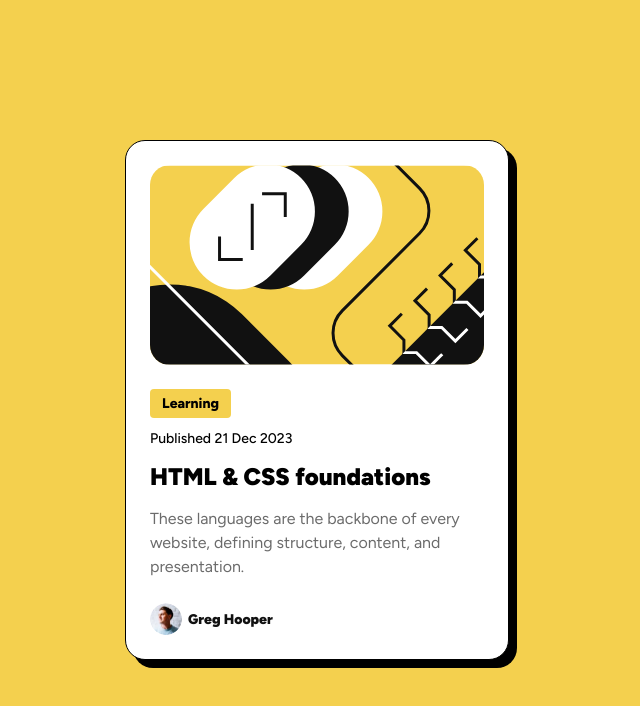
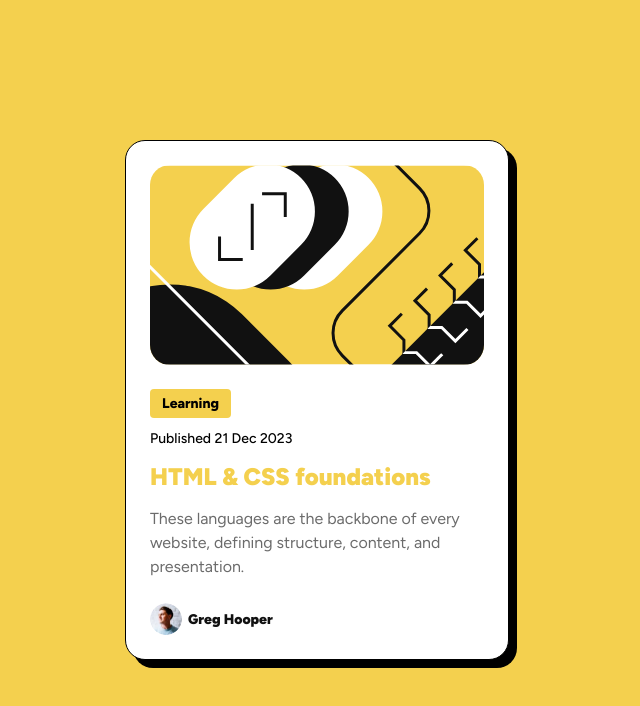
Before and after one commit to LP2X0X/Beginner---Blog-Review-Card, a plain HTML site: page index.html in a window 1280 px wide. In both pictures the pointer is over the element 613 px from the left and 477 px from the top of the page. Shown: the whole page, without its empty margins (323-963 px from the left). Drawn offline with Linux system fonts and the light colour scheme.

Commit message:
Add transition effect

```diff
--- a/index.css
+++ b/index.css
@@ -78,6 +78,12 @@ body {
     font-weight: 900;
     font-size: 1.5rem;
     line-height: 2.25rem;
+    transition: color 0.15s;
+}
+
+.article-title:hover {
+    color: #F4D04E;
+    cursor: pointer;
 }
 
 .excerpt {
```
